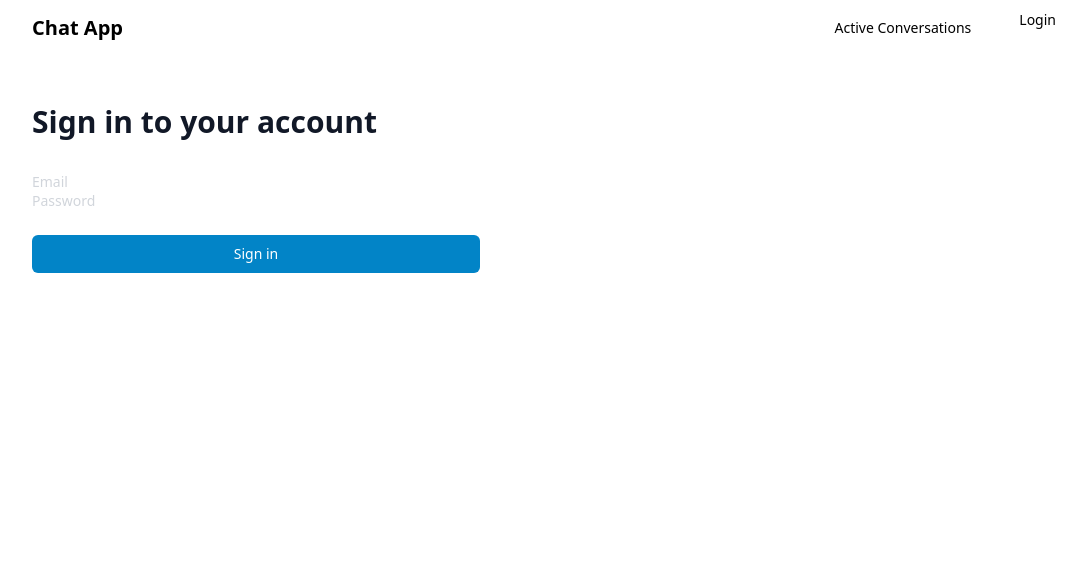
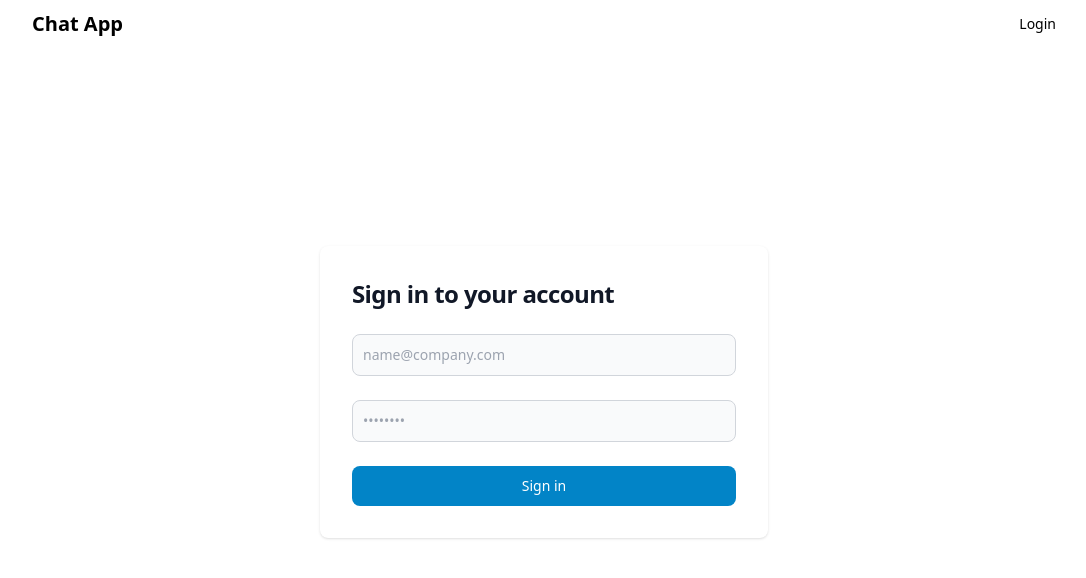
Before and after one commit to SaugatGhimire321/chat-app-django-channels-react, a React (Vite) app in the folder frontend/: page /login in a window 1280 px wide. Shown: the top 578 px of the page, without its empty margins (96-1182 px from the left). Built offline with nearby package versions, Linux system fonts and the light colour scheme.

Commit message:
style: login form refactor

```diff
--- a/frontend/src/components/Login.tsx
+++ b/frontend/src/components/Login.tsx
@@ -36,44 +36,50 @@
   }, [user]);
 
   return (
-    <div>
-      <div className="w-full max-w-md space-y-8">
-        <div>
-          <h1 className="mt-6 text-3xl font-extrabold text-gray-900">
+    <section>
+      <div className="flex flex-col items-center justify-center px-6 py-8 mx-auto md:h-[80vh] lg:py-0">
+        <div className="w-full bg-white rounded-lg shadow dark:border md:mt-0 sm:max-w-md xl:p-0 dark:bg-gray-800 dark:border-gray-700">
+          <div className="p-6 space-y-4 md:space-y-6 sm:p-8">
+            <h1 className="text-xl font-bold leading-tight tracking-tight text-gray-900 md:text-2xl dark:text-white">
               Sign in to your account
             </h1>
-        </div>
-
-        <form className="mt-8 space-y-6" onSubmit={formik.handleSubmit}>
+            <form
+              className="space-y-4 md:space-y-6"
+              onSubmit={formik.handleSubmit}
+            >
               {error && <div>{JSON.stringify(error)}</div>}
-
-          <div className="-space-y-px rounded-md">
+              <div>
                 <input
                   value={formik.values.email}
                   onChange={formik.handleChange}
-              type="text"
+                  type="email"
                   name="email"
-              placeholder="Email"
-              className="border-gray-300 text-gray-900 placeholder-gray-300 focus:ring-gray-500 focus:border-gray-500 block w-full pr-10 focus:outline-none sm:text-sm rounded-md"
+                  id="email"
+                  className="bg-gray-50 border border-gray-300 text-gray-900 sm:text-sm rounded-lg focus:ring-primary-600 focus:border-primary-600 block w-full p-2.5 dark:bg-gray-700 dark:border-gray-600 dark:placeholder-gray-400 dark:text-white dark:focus:ring-blue-500 dark:focus:border-blue-500"
+                  placeholder="name@company.com"
                 />
+              </div>
+              <div>
                 <input
                   value={formik.values.password}
                   onChange={formik.handleChange}
                   type="password"
                   name="password"
-              className="border-gray-300 text-gray-900 placeholder-gray-300 focus:ring-gray-500 focus:border-gray-500 block w-full pr-10 focus:outline-none sm:text-sm rounded-md"
-              placeholder="Password"
+                  id="password"
+                  placeholder="••••••••"
+                  className="bg-gray-50 border border-gray-300 text-gray-900 sm:text-sm rounded-lg focus:ring-primary-600 focus:border-primary-600 block w-full p-2.5 dark:bg-gray-700 dark:border-gray-600 dark:placeholder-gray-400 dark:text-white dark:focus:ring-blue-500 dark:focus:border-blue-500"
                 />
               </div>
-
               <button
                 type="submit"
-            className="group relative flex w-full justify-center rounded-md border border-transparent bg-sky-600 py-2 px-4 text-sm font-medium text-white hover:bg-sky-700 focus:outline-none focus:ring-2 focus:ring-sky-500 focus:ring-offset-2"
+                className="w-full text-white bg-primary-600 hover:bg-primary-700 focus:ring-4 focus:outline-none focus:ring-sky-300 font-medium rounded-lg text-sm px-5 py-2.5 text-center bg-sky-600 hover:bg-sky-700"
               >
                 {formik.isSubmitting ? "Signing in..." : "Sign in"}
               </button>
             </form>
           </div>
         </div>
+      </div>
+    </section>
   );
 }
--- a/frontend/src/components/Navbar.tsx
+++ b/frontend/src/components/Navbar.tsx
@@ -48,15 +48,18 @@
           </button>
           <div className="hidden w-full md:block md:w-auto" id="mobile-menu">
             <ul className="flex flex-col mt-4 md:flex-row md:space-x-8 md:mt-0 md:text-sm md:font-medium">
+              {user && (
                 <li>
                   <Link
                     to="/"
-                  className="block py-2 pr-4 pl-3 text-white md:p-0 dark:text-white"
+                    className="block py-2 pr-4 pl-3 md:p-0"
                     aria-current="page"
                   >
                     Chats
                   </Link>
                 </li>
+              )}
+              {user && (
                 <li>
                   <Link
                     to="/conversations"
@@ -66,6 +69,7 @@
                     Active Conversations
                   </Link>
                 </li>
+              )}
               {!user ? (
                 <li>
                   <Link to="/login" className="block py-2 pr-4 pl-3 md:p-0">
```
Lines whose indentation alone changed are shown as unchanged.
